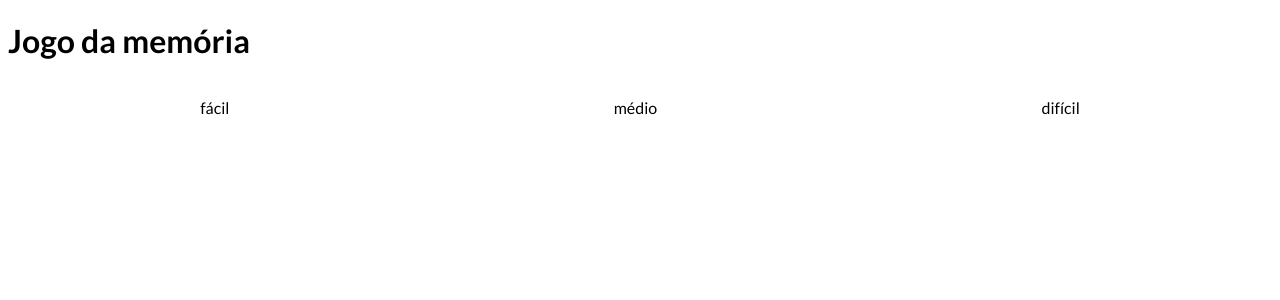
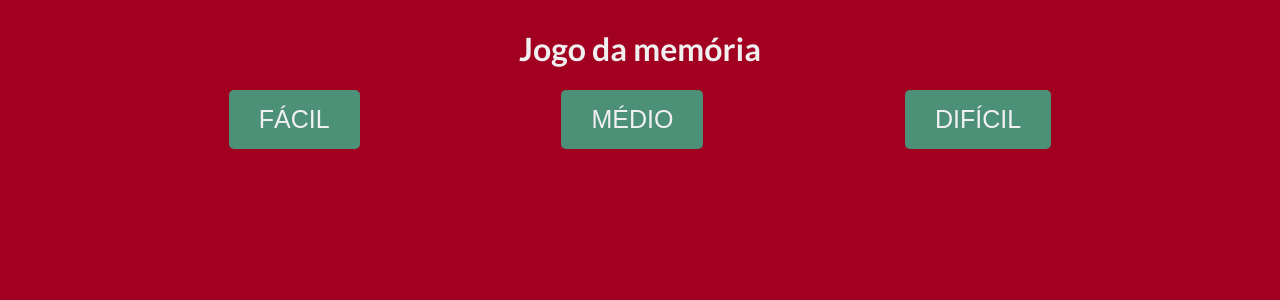
Before and after one commit to acamilass/memory-game-angular, an Angular app: page / in a window 1280 px wide. Shown: the top 300 px of the page. Built offline with nearby package versions, Linux system fonts and the light colour scheme.

Commit message:
Criar estilos do jogo

```diff
--- a/src/app/app.component.html
+++ b/src/app/app.component.html
@@ -1,2 +1 @@
-<h1>Jogo da memória</h1>
 <router-outlet></router-outlet>
--- a/src/app/memory-game/memory-game.component.html
+++ b/src/app/memory-game/memory-game.component.html
@@ -1,8 +1,22 @@
 <div class="game">
+  <h1>Jogo da memória</h1>
+
   <div class="game__level">
-    <p (click)="selectLevel('easy')">fácil</p>
-    <p (click)="selectLevel('medium')">médio</p>
-    <p (click)="selectLevel('hard')">difícil</p>
+    <button
+      type="button"
+      (click)="selectLevel('easy')"
+      class="game__level--btn"
+      >fácil</button>
+    <button
+      type="button"
+      (click)="selectLevel('medium')"
+      class="game__level--btn"
+    >médio</button>
+    <button
+      type="button"
+      (click)="selectLevel('hard')"
+      class="game__level--btn"
+    >difícil</button>
   </div>
   <div class="game__grid" >
     <img
--- a/src/app/memory-game/memory-game.component.scss
+++ b/src/app/memory-game/memory-game.component.scss
@@ -1,18 +1,33 @@
 .game {
+  display: flex;
+  flex-direction: column;
+  align-items: center;
+
+  // width: 100vw;
 
   &__level {
     display: flex;
     justify-content: space-around;
+    width: 80vw;
+    margin-bottom: 20px;
 
-    p {
+    &--btn {
       cursor: pointer;
+      text-transform: uppercase;
+      padding: 15px 30px;
+      border: none;
+      border-radius: 5px;
+
+      font-size: 25px;
+      color: #f0f0f0;
+      background-color: #4d9078;
     }
   }
 
 
   &__grid {
-    width: 700px;
-    height: 450px;
+    width: 80vw;
+    height: 60vw;
 
     display: flex;
     flex-wrap: wrap;
--- a/src/styles.scss
+++ b/src/styles.scss
@@ -2,4 +2,11 @@
 
 html {
   font-family: 'Lato', sans-serif;
+  // color: #303036;
+  color: #f0f0f0;
+
+  background-color: #a20021;
 }
+
+// 4d9078
+// a20021
```
